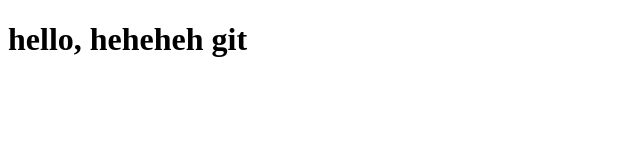
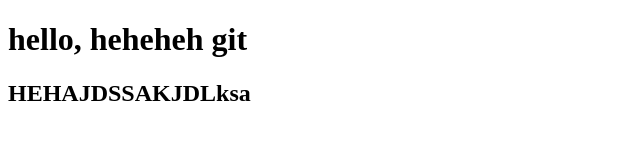
Before and after one commit to MCarnegie/git-sample, a plain HTML site: page index.html in a window 1280 px wide. Shown: the whole page, without its empty margins (0-640 px from the left). Drawn offline with Linux system fonts and the light colour scheme.

Commit message:
fixed nothing i ahs

```diff
--- a/index.html
+++ b/index.html
@@ -7,5 +7,6 @@
 </head>
 <body>
     <h1>hello, heheheh git</h1>
+    <h2>HEHAJDSSAKJDLksa</h2>
 </body>
 </html>
```
